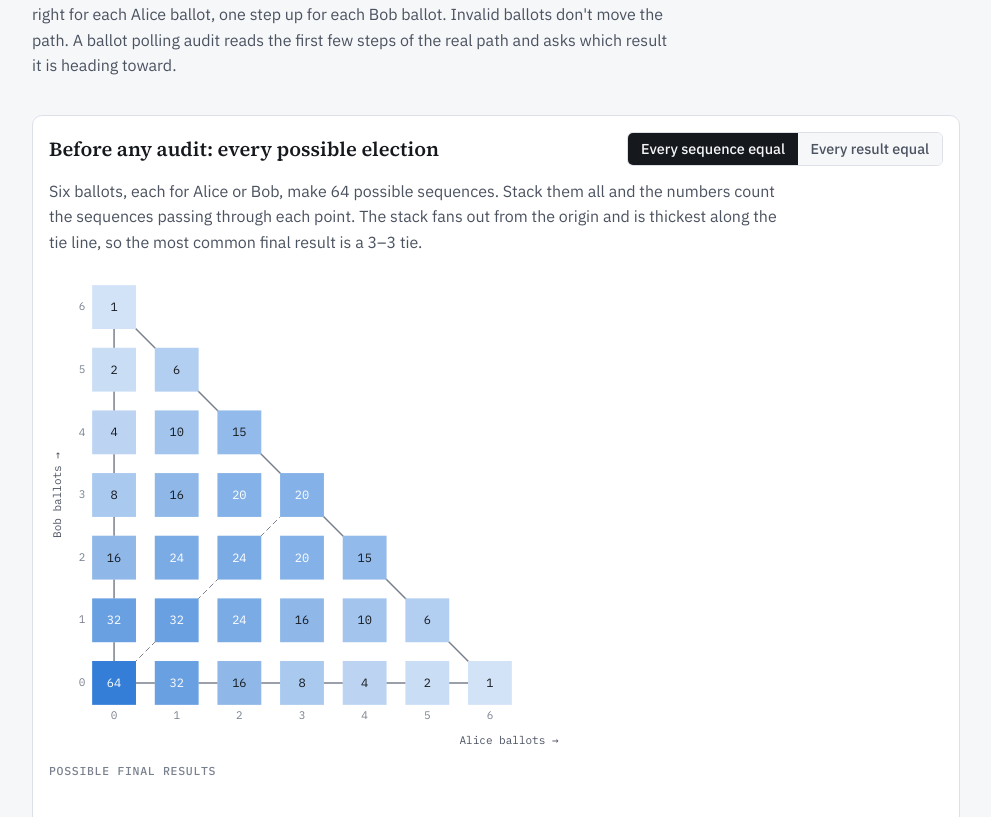
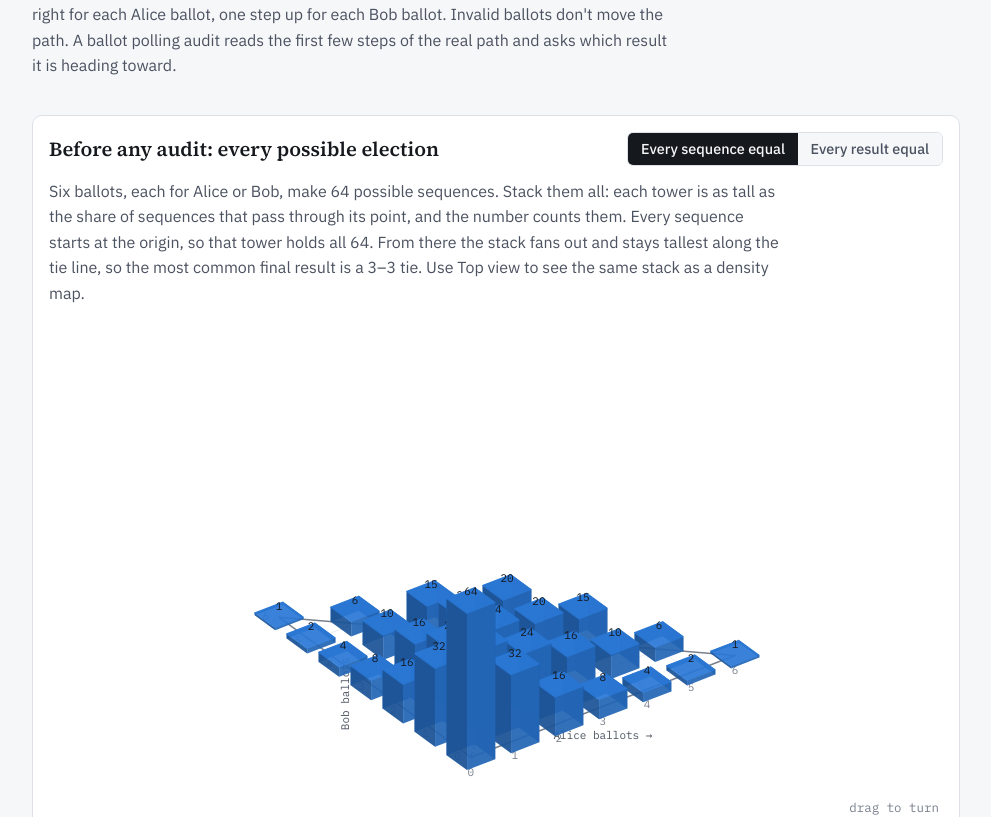
Before and after one commit to umbernhard/claude-rla-diagrams, a plain HTML site: page index.html in a window 1280 px wide. Shown: the part 135-952 px from the top of the page, without its empty margins (144-1135 px from the left). Drawn offline with Linux system fonts and the light colour scheme.

Commit message:
Make the 'every possible election' diagram a rotatable 3D stack with a top view
Co-Authored-By: Claude Opus 5.5 <noreply@anthropic.com>
Claude-Session: https://claude.ai/code/session_019a4NFEJZXKdSi1odxr25Mm

```diff
--- a/index.html
+++ b/index.html
@@ -83,7 +83,8 @@ h3.sub { font: 500 .72rem/1 var(--f-mono); letter-spacing: .06em; text-transform
 .legend { display: flex; flex-wrap: wrap; gap: .4rem 1rem; font-size: .85rem; }
 .canvas-box { position: relative; width: 100%; }
 canvas { display: block; width: 100%; }
-#scene { touch-action: pan-y; }
+#scene, #fan, #small { touch-action: pan-y; }
+#fan.rotatable, #small.rotatable { cursor: grab; }
 #scene.rotatable { cursor: grab; }
 .hint { font: 400 .78rem/1.3 var(--f-mono); color: var(--ink-3); position: absolute; right: .25rem; bottom: .25rem; pointer-events: none; }
 
@@ -127,7 +128,7 @@ select { width: auto; }
       </div>
     </div>
     <div class="stage-text" aria-live="polite"><p id="fanText"></p></div>
-    <div class="canvas-box"><canvas id="fan" role="img" aria-label="All possible six-ballot elections stacked on the outcome plane"></canvas></div>
+    <div class="canvas-box"><canvas id="fan" class="rotatable" role="img" aria-label="All possible six-ballot elections stacked on the outcome plane"></canvas><span class="hint">drag to turn</span></div>
     <h3 class="sub">Possible final results</h3>
     <div class="canvas-box"><canvas id="fanBars" role="img" aria-label="Chance of each final result given the ballots read so far"></canvas></div>
     <div class="legend">
@@ -140,6 +141,7 @@ select { width: auto; }
         <button id="fanB" class="primary" type="button">Read a Bob ballot</button>
         <button id="fanUndo" type="button">Undo</button>
         <button id="fanReset" type="button">Start over</button>
+        <button id="fanTop" type="button">Top view</button>
       </div>
     </div>
     <div id="fanOut" class="heights" aria-live="polite"></div>
@@ -711,46 +713,83 @@ select { width: auto; }
       const k = st.read.length, [a, b] = here(), left = N - k;
       const seen = k ? `After reading ${st.read.map(x => x ? 'A' : 'B').join(', ')}, ` : '';
       if (st.mode === 'seq') {
-        if (!k) return `Six ballots, each for Alice or Bob, make ${ALL} possible sequences. Stack them all and the numbers count the sequences passing through each point. The stack fans out from the origin and is thickest along the tie line, so the most common final result is a 3–3 tie.`;
+        if (!k) return `Six ballots, each for Alice or Bob, make ${ALL} possible sequences. Stack them all: each tower is as tall as the share of sequences that pass through its point, and the number counts them. Every sequence starts at the origin, so that tower holds all 64. From there the stack fans out and stays tallest along the tie line, so the most common final result is a 3–3 tie. Use Top view to see the same stack as a density map.`;
         return `${seen}only ${r.nSeq} of the ${ALL} sequences are still possible: every ballot we read halves them. But the ${left} unread ballot${left === 1 ? ' is' : 's are'} still coin flips, so the fan of possible futures spreads evenly from where the sample stands. The final result is what we've read plus an even split of the rest; the sample never tells us how the unread ballots lean.`;
       }
-      if (!k) return `Now give each of the 7 possible results (Alice 0 through 6) the same weight, shared evenly among its orderings. The numbers are the share of that weight passing through each point. With nothing read, every final result is equally likely, so the stack fans out evenly instead of crowding the tie line.`;
+      if (!k) return `Now give each of the 7 possible results (Alice 0 through 6) the same weight, shared evenly among its orderings. Each tower's height is the share of that weight passing through its point. With nothing read, every final result is equally likely, so the stack fans out evenly instead of crowding the tie line.`;
       return `${seen}results with more ${a >= b ? 'Alice' : 'Bob'} votes have more orderings that start this way, so they gain weight. Unlike the even-sequence picture, the sample now tells us something about the unread ballots: the fan of futures leans the way the sample leans. This is the reasoning behind a Bayesian audit.`;
     }
 
+    // 3D stack: each point is a tower whose height is the share of weight passing through it.
+    // Tilted, the towers are solid; looking straight down they turn translucent and read as a density map.
+    let raf = null, turned = false;
+    const VIEW = { tilted: { theta: 36, phi: 32 }, top: { theta: 0, phi: 90 } };
+    st.view = { ...VIEW.tilted }; st.top = false;
+    function animateView(goal) {
+      if (raf) cancelAnimationFrame(raf);
+      const from = { ...st.view }, t0 = performance.now(), dur = reduce ? 0 : 900;
+      const ease = t => t < .5 ? 4 * t * t * t : 1 - Math.pow(-2 * t + 2, 3) / 2;
+      const tick = now => { const t = dur ? Math.min(1, (now - t0) / dur) : 1, e = ease(t);
+        for (const k of ['theta', 'phi']) st.view[k] = from[k] + (goal[k] - from[k]) * e;
+        draw(); raf = t < 1 ? requestAnimationFrame(tick) : null; };
+      raf = requestAnimationFrame(tick);
+    }
     function drawFan(r) {
-      const cv = $('fan'); const { ctx, w, h } = setup(cv, 0.8, 480);
-      const pad = { l: 40, r: 14, t: 14, b: 40 }, pw = w - pad.l - pad.r, ph = h - pad.t - pad.b;
-      const cell = Math.min(pw, ph) / (N + 0.8), ox = pad.l + cell * .4, oy = pad.t + ph - cell * .4;
-      const X = a => ox + a * cell, Y = b => oy - b * cell;
-      ctx.font = '11px ' + C.mono; ctx.lineCap = 'round';
-      // frame: axes, hypotenuse, tie line
-      ctx.strokeStyle = C.ink3; ctx.lineWidth = 1.5;
-      ctx.beginPath(); ctx.moveTo(X(0), Y(N)); ctx.lineTo(X(0), Y(0)); ctx.lineTo(X(N), Y(0)); ctx.lineTo(X(0), Y(N)); ctx.stroke();
-      ctx.setLineDash([5, 4]); ctx.lineWidth = 1; ctx.beginPath(); ctx.moveTo(X(0), Y(0)); ctx.lineTo(X(HALF), Y(HALF)); ctx.stroke(); ctx.setLineDash([]);
+      const cv = $('fan'); const { ctx, w, h } = setup(cv, 0.8, 500);
+      const v = st.view, th = v.theta * Math.PI / 180, ph = v.phi * Math.PI / 180, ct = Math.cos(th), sn = Math.sin(th), cp = Math.cos(ph), sp = Math.sin(ph);
+      const pad = { l: 34, r: 12, t: 14, b: 36 }, pw = w - pad.l - pad.r, phh = h - pad.t - pad.b;
+      const HMAX = 0.5, span = N + 0.8;
+      const scale = Math.min(pw / (1.42 - .42 * Math.max(0, (v.phi - 60) / 30)), phh / (Math.max(1, 1.42 * sp + HMAX * cp) + .04));
+      const cx = pad.l + pw / 2, cy = pad.t + phh / 2 + (HMAX * cp * scale / 2);
+      const P = (a, b, z = 0) => { const u = (a + .4) / span - .5, vv = (b + .4) / span - .5;
+        const x1 = u * ct - vv * sn, y1 = u * sn + vv * ct; return [cx + x1 * scale, cy - (y1 * sp + z * HMAX * cp) * scale, y1 * cp - z * HMAX * sp]; };
+      const line = (p, q) => { ctx.beginPath(); ctx.moveTo(p[0], p[1]); ctx.lineTo(q[0], q[1]); ctx.stroke(); };
+      const poly = (pts) => { ctx.beginPath(); pts.forEach((q, i) => i ? ctx.lineTo(q[0], q[1]) : ctx.moveTo(q[0], q[1])); ctx.closePath(); };
+      ctx.font = '11px ' + C.mono; ctx.lineCap = 'round'; ctx.lineJoin = 'round';
+
+      // floor: lattice of possible points, axes, hypotenuse, tie line, ticks
+      ctx.strokeStyle = C.grid; ctx.lineWidth = 1;
+      for (let i = 0; i <= N; i++) { line(P(i, 0), P(i, N - i)); line(P(0, i), P(N - i, i)); }
+      ctx.strokeStyle = C.ink3; ctx.lineWidth = 1.5; line(P(0, 0), P(N, 0)); line(P(0, 0), P(0, N)); line(P(N, 0), P(0, N));
+      ctx.setLineDash([5, 4]); ctx.lineWidth = 1; line(P(0, 0), P(HALF, HALF)); ctx.setLineDash([]);
       ctx.fillStyle = C.ink3;
-      for (let i = 0; i <= N; i++) { ctx.textAlign = 'center'; ctx.textBaseline = 'top'; ctx.fillText(i, X(i), Y(0) + cell * .38 + 4);
-        ctx.textAlign = 'right'; ctx.textBaseline = 'middle'; ctx.fillText(i, X(0) - cell * .38 - 5, Y(i)); }
-      ctx.fillStyle = C.ink2; ctx.textAlign = 'center'; ctx.textBaseline = 'alphabetic'; ctx.fillText('Alice ballots →', pad.l + pw / 2, h - 4);
-      ctx.save(); ctx.translate(12, pad.t + ph / 2); ctx.rotate(-Math.PI / 2); ctx.fillText('Bob ballots →', 0, 0); ctx.restore();
-      // the path read so far
-      const [ha, hb] = here();
-      if (st.read.length) {
-        ctx.strokeStyle = C.path; ctx.lineWidth = 4; ctx.beginPath(); let a = 0, b = 0; ctx.moveTo(X(0), Y(0));
-        for (const x of st.read) { x ? a++ : b++; ctx.lineTo(X(a), Y(b)); } ctx.stroke();
+      for (let i = 0; i <= N; i++) { let q = P(i, 0); ctx.textAlign = 'center'; ctx.textBaseline = 'top'; ctx.fillText(i, q[0], q[1] + 10);
+        q = P(0, i); ctx.textAlign = 'right'; ctx.textBaseline = 'middle'; ctx.fillText(i, q[0] - 10, q[1]); }
+      ctx.fillStyle = C.ink2; { const q = P(N / 2, 0); ctx.textAlign = 'center'; ctx.textBaseline = 'top'; ctx.fillText('Alice ballots →', q[0], q[1] + 24); }
+      { const q = P(0, N / 2); ctx.save(); ctx.translate(q[0] - 24, q[1]); ctx.rotate(-Math.PI / 2); ctx.textAlign = 'center'; ctx.textBaseline = 'bottom'; ctx.fillText('Bob ballots →', 0, 0); ctx.restore(); }
+
+      // points the sample has ruled out: empty dashed squares on the floor
+      const hw = .32, [ha, hb] = here();
+      for (let a = 0; a <= N; a++) for (let b = 0; a + b <= N; b++) if (!(r.pts.get(a + ',' + b) > 0)) {
+        ctx.strokeStyle = C.rule; ctx.setLineDash([3, 3]); poly([P(a - hw, b - hw), P(a + hw, b - hw), P(a + hw, b + hw), P(a - hw, b + hw)]); ctx.stroke(); ctx.setLineDash([]);
       }
-      // every point: shaded by the share of weight through it; points ruled out by the sample are left empty
-      const sz = cell * .7;
-      for (let a = 0; a <= N; a++) for (let b = 0; a + b <= N; b++) {
-        const s = r.pts.get(a + ',' + b) || 0, x = X(a) - sz / 2, y = Y(b) - sz / 2;
-        if (s === 0) { ctx.strokeStyle = C.rule; ctx.lineWidth = 1; ctx.setLineDash([3, 3]); ctx.strokeRect(x, y, sz, sz); ctx.setLineDash([]); continue; }
-        const alpha = .1 + .85 * Math.sqrt(s);
-        ctx.fillStyle = C.panel; ctx.fillRect(x, y, sz, sz);
-        ctx.fillStyle = rgba(C.rep, alpha); ctx.fillRect(x, y, sz, sz);
-        if (a === ha && b === hb && st.read.length) { ctx.strokeStyle = C.path; ctx.lineWidth = 2.5; ctx.strokeRect(x, y, sz, sz); }
-        ctx.fillStyle = alpha > .55 ? C.panel : C.ink; ctx.textAlign = 'center'; ctx.textBaseline = 'middle';
-        ctx.font = (sz > 34 ? 12 : 10) + 'px ' + C.mono;
-        ctx.fillText(st.mode === 'seq' ? String(Math.round(s * r.W)) : pc(s), X(a), Y(b) + .5);
+      // the path read so far, on the floor
+      if (st.read.length) { ctx.strokeStyle = C.path; ctx.lineWidth = 4; ctx.beginPath(); let a = 0, b = 0; let q = P(0, 0); ctx.moveTo(q[0], q[1]);
+        for (const x of st.read) { x ? a++ : b++; q = P(a, b); ctx.lineTo(q[0], q[1]); } ctx.stroke(); }
+
+      // towers, back to front
+      const op = 1 - Math.max(0, Math.min(1, (v.phi - 40) / 45));
+      const towers = [];
+      for (const [key, s] of r.pts) { const [a, b] = key.split(',').map(Number); towers.push({ a, b, s, d: P(a, b, 0)[2] }); }
+      towers.sort((x, y) => y.d - x.d);
+      for (const t of towers) {
+        const c = [[t.a - hw, t.b - hw], [t.a + hw, t.b - hw], [t.a + hw, t.b + hw], [t.a - hw, t.b + hw]], z1 = t.s;
+        const faces = [0, 1, 2, 3].map(i => { const p = c[i], q = c[(i + 1) % 4], quad = [P(p[0], p[1], 0), P(q[0], q[1], 0), P(q[0], q[1], z1), P(p[0], p[1], z1)];
+          return { i, quad, d: quad.reduce((acc, x) => acc + x[2], 0) / 4 }; });
+        faces.sort((x, y) => y.d - x.d);
+        for (const f of faces) { poly(f.quad); ctx.fillStyle = rgba(C.rep, .05 + .87 * op); ctx.fill();
+          if (op > .01) { ctx.fillStyle = `rgba(0,0,0,${((f.i % 2 ? .28 : .14) * op).toFixed(3)})`; ctx.fill(); } }
+        // top face: solid when tilted, density-shaded when seen from above
+        const topA = op * .92 + (1 - op) * (.1 + .85 * Math.sqrt(t.s));
+        poly(c.map(p => P(p[0], p[1], z1))); ctx.fillStyle = C.panel; ctx.globalAlpha = 1 - op; ctx.fill(); ctx.globalAlpha = 1;
+        ctx.fillStyle = rgba(C.rep, topA); ctx.fill();
+        const here_ = st.read.length && t.a === ha && t.b === hb;
+        ctx.strokeStyle = here_ ? C.path : rgba(C.rep, .8); ctx.lineWidth = here_ ? 2.5 : 1; ctx.stroke();
+        // label: on the top face from above, just over the tower when tilted
+        const q = P(t.a, t.b, z1), lab = st.mode === 'seq' ? String(Math.round(t.s * r.W)) : pc(t.s);
+        ctx.font = '11px ' + C.mono; ctx.textAlign = 'center';
+        if (op < .5) { ctx.textBaseline = 'middle'; ctx.fillStyle = topA > .55 ? C.panel : C.ink; ctx.fillText(lab, q[0], q[1] + .5); }
+        else { ctx.textBaseline = 'bottom'; ctx.fillStyle = C.ink; ctx.fillText(lab, q[0], q[1] - 3); }
       }
     }
 
@@ -787,6 +826,12 @@ select { width: auto; }
     $('fanB').addEventListener('click', () => { if (st.read.length < N) st.read.push(0); draw(); });
     $('fanUndo').addEventListener('click', () => { st.read.pop(); draw(); });
     $('fanReset').addEventListener('click', () => { st.read = []; draw(); });
+    $('fanTop').addEventListener('click', () => { st.top = !st.top; $('fanTop').textContent = st.top ? 'Tilted view' : 'Top view'; animateView(st.top ? VIEW.top : VIEW.tilted); });
+    (() => { const cv = $('fan'); let d = null;
+      cv.addEventListener('pointerdown', e => { if (raf) return; d = { x: e.clientX, y: e.clientY, th: st.view.theta, ph: st.view.phi, type: e.pointerType }; cv.setPointerCapture(e.pointerId); });
+      cv.addEventListener('pointermove', e => { if (!d) return; st.view.theta = d.th + (e.clientX - d.x) * .4;
+        if (d.type === 'mouse') st.view.phi = Math.max(10, Math.min(90, d.ph + (e.clientY - d.y) * .3)); draw(); });
+      const end = () => d = null; cv.addEventListener('pointerup', end); cv.addEventListener('pointercancel', end); })();
     const pickW = (on, off, mode) => { $(on).setAttribute('aria-pressed', 'true'); $(off).setAttribute('aria-pressed', 'false'); st.mode = mode; draw(); };
     $('wSeq').addEventListener('click', () => pickW('wSeq', 'wRes', 'seq'));
     $('wRes').addEventListener('click', () => pickW('wRes', 'wSeq', 'res'));
```
